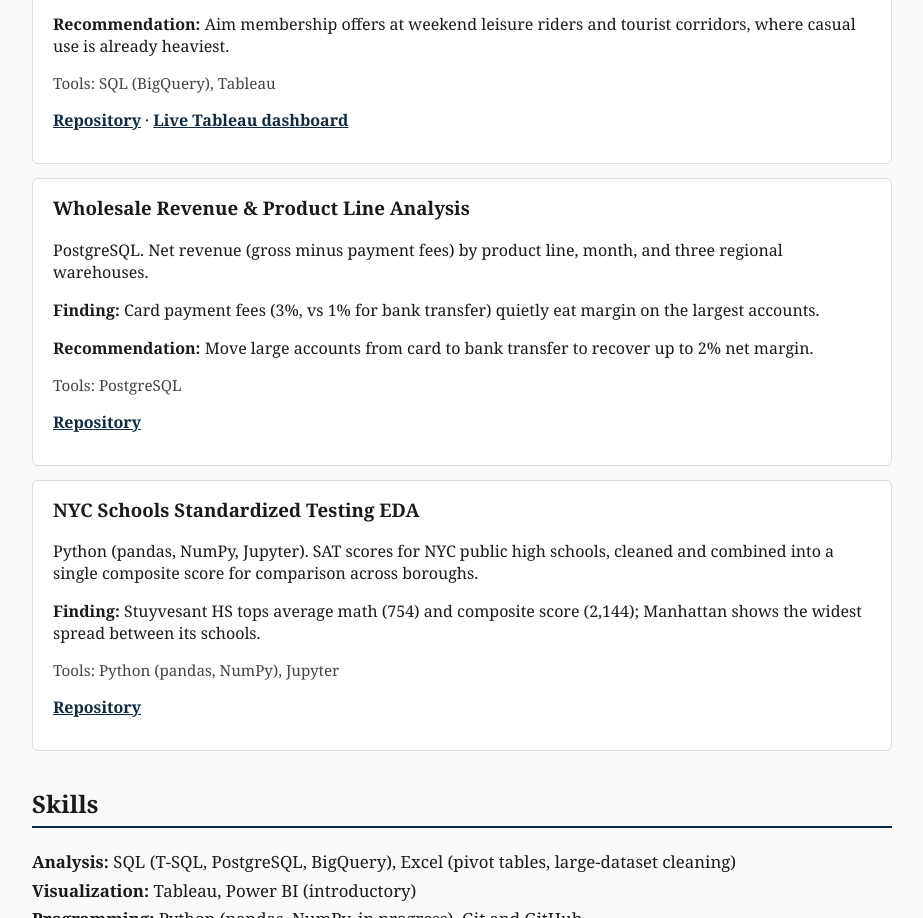
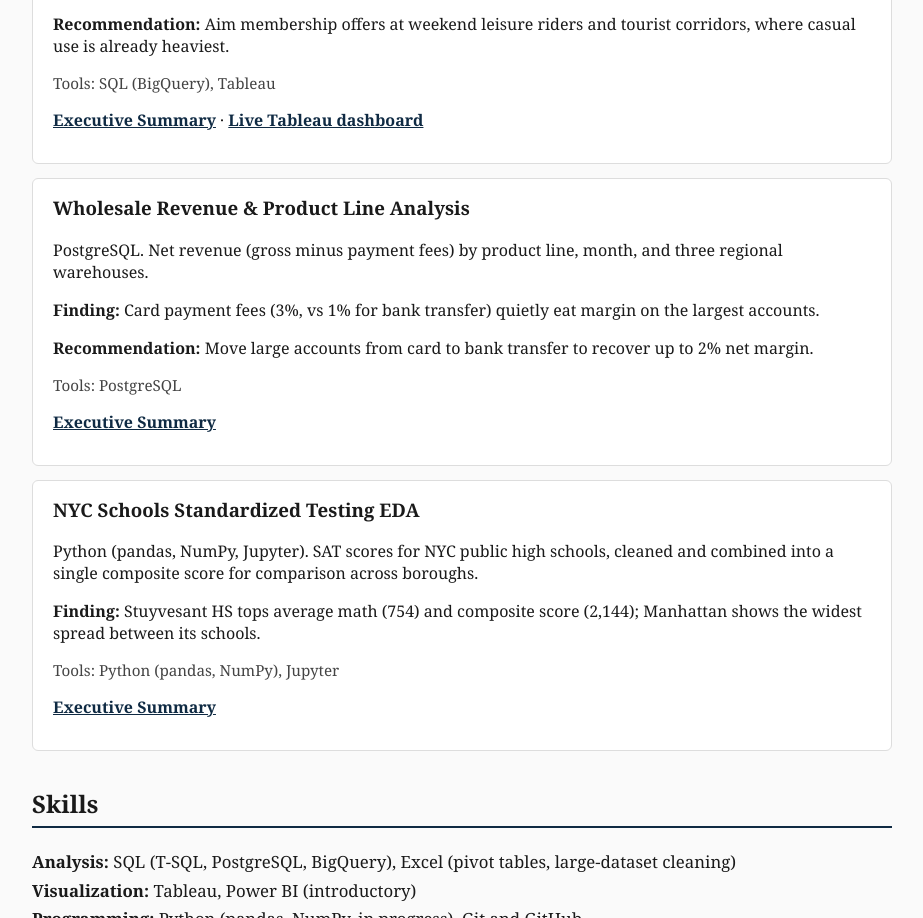
Before and after one commit to jpriest404/jpriest404.github.io, a plain HTML site: page index.html in a window 1280 px wide. Shown: the part 2318-3236 px from the top of the page, without its empty margins (178-1101 px from the left). Drawn offline with Linux system fonts and the light colour scheme.

Commit message:
Rename project card lead links from Repository to Executive Summary

```diff
--- a/index.html
+++ b/index.html
@@ -109,7 +109,7 @@
     <p><strong>Finding:</strong> Casual riders ride for leisure (longer trips, Friday to Sunday, tourist areas), while members ride weekday commute patterns.</p>
     <p><strong>Recommendation:</strong> Aim membership offers at weekend leisure riders and tourist corridors, where casual use is already heaviest.</p>
     <p class="tools">Tools: SQL (BigQuery), Tableau</p>
-    <p><a href="https://github.com/jpriest404/cyclistic_bikeshare_analysis">Repository</a> · <a href="https://public.tableau.com/app/profile/john.priest6272/viz/cyclisticdataanalysischarts/CyclisticBike-ShareMembervs_CasualUsageTrends">Live Tableau dashboard</a></p>
+    <p><a href="https://github.com/jpriest404/cyclistic_bikeshare_analysis">Executive Summary</a> · <a href="https://public.tableau.com/app/profile/john.priest6272/viz/cyclisticdataanalysischarts/CyclisticBike-ShareMembervs_CasualUsageTrends">Live Tableau dashboard</a></p>
   </div>
 
   <div class="card">
@@ -118,7 +118,7 @@
     <p><strong>Finding:</strong> Card payment fees (3%, vs 1% for bank transfer) quietly eat margin on the largest accounts.</p>
     <p><strong>Recommendation:</strong> Move large accounts from card to bank transfer to recover up to 2% net margin.</p>
     <p class="tools">Tools: PostgreSQL</p>
-    <p><a href="https://github.com/jpriest404/wholesale-revenue-sql-analysis">Repository</a></p>
+    <p><a href="https://github.com/jpriest404/wholesale-revenue-sql-analysis">Executive Summary</a></p>
   </div>
 
   <div class="card">
@@ -126,7 +126,7 @@
     <p>Python (pandas, NumPy, Jupyter). SAT scores for NYC public high schools, cleaned and combined into a single composite score for comparison across boroughs.</p>
     <p><strong>Finding:</strong> Stuyvesant HS tops average math (754) and composite score (2,144); Manhattan shows the widest spread between its schools.</p>
     <p class="tools">Tools: Python (pandas, NumPy), Jupyter</p>
-    <p><a href="https://github.com/jpriest404/nyc-schools-python-eda">Repository</a></p>
+    <p><a href="https://github.com/jpriest404/nyc-schools-python-eda">Executive Summary</a></p>
   </div>
 
   <h2>Skills</h2>
```
